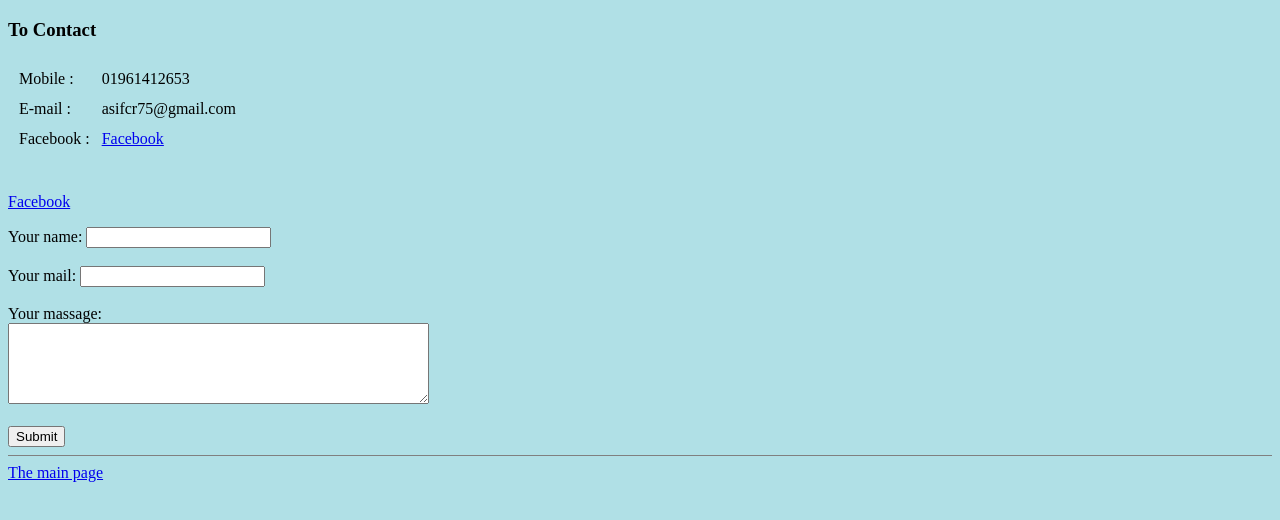
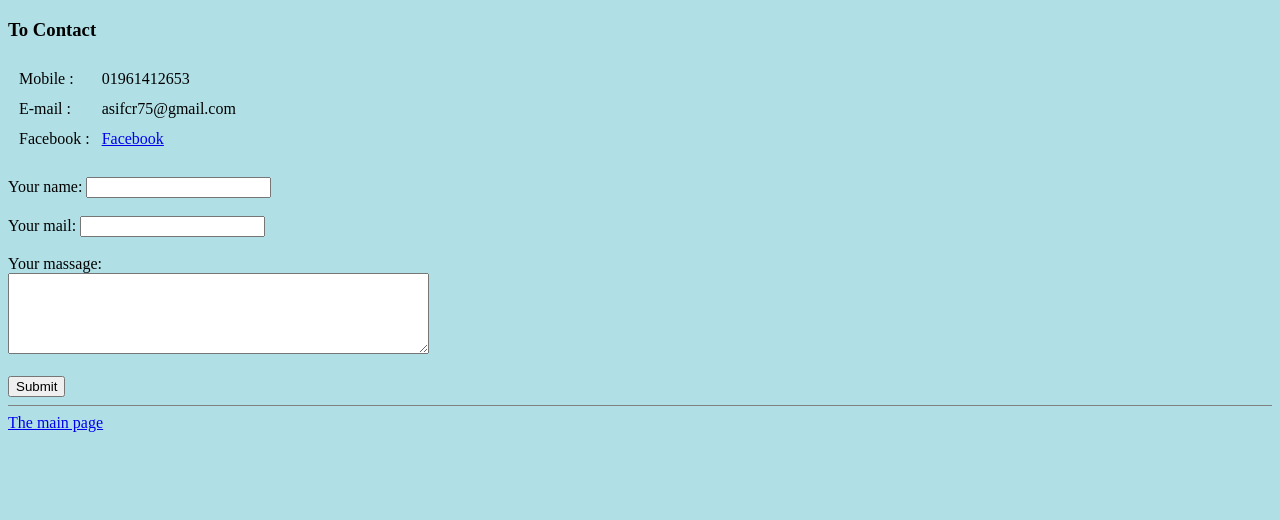
Before and after one commit to Ashif29/Portfolio, a plain HTML site: page Contact.html in a window 1280 px wide. Drawn offline with Linux system fonts and the light colour scheme.

Commit message:
Update Contact.html

```diff
--- a/Contact.html
+++ b/Contact.html
@@ -25,7 +25,6 @@
     </tbody>
   </table>
   <br>
-  <p><a href="https://www.facebook.com/profile.php?id=100007133204926" target="_blank">Facebook</a></p>
   <form action="mailto:asifrc75@gmail.com" method="post" enctype="text/plain">
     <label for="">Your name: </label>
     <input type="text" name="Your Name : " value="" required><br><br>
```
